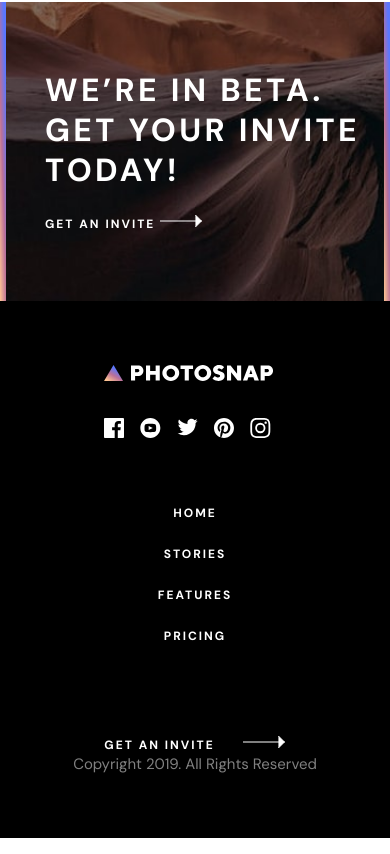
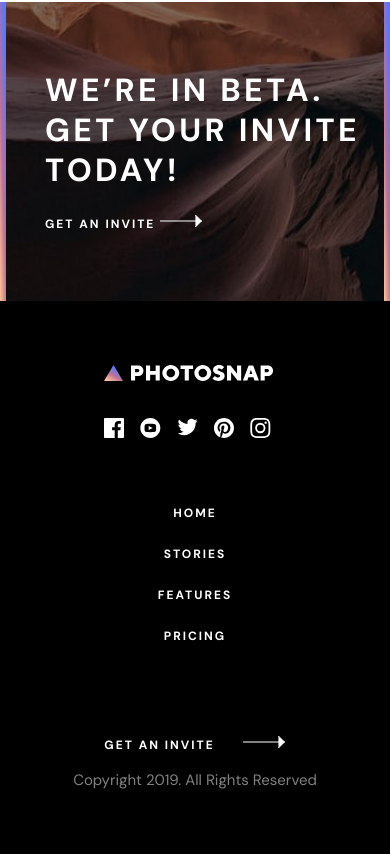
Before and after one commit to vsm1996/photosnap, a React (Create React App) app: page /pricing in a window 390 px wide. Shown: the part 2099-2953 px from the top of the page. Built offline with nearby package versions, Linux system fonts and the light colour scheme.

Commit message:
adding margin to copyright mobile

```diff
--- a/src/components/common/footer/footer.css
+++ b/src/components/common/footer/footer.css
@@ -129,4 +129,8 @@
   .footer__anchor-item {
     margin: 10px 0;
   }
+
+  .footer__copyright {
+    margin-top: 1rem;
+  }
 }
```
Also changed, not shown: 1 other file (tests, documents, lock files or other folders).
